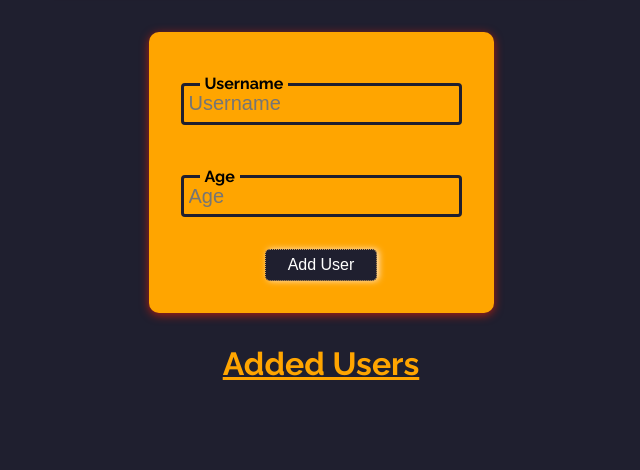
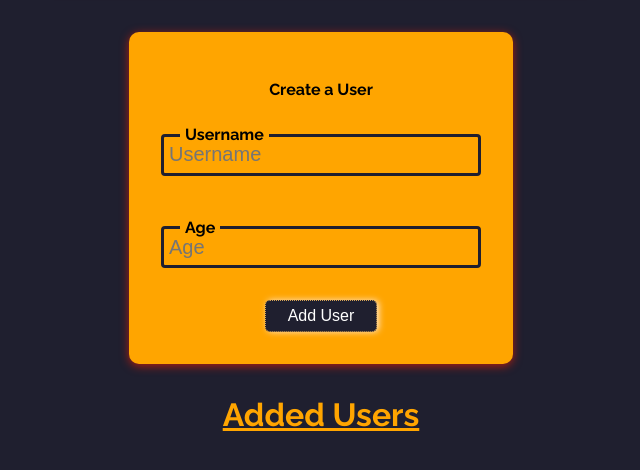
Before and after one commit to sherylbee/oh-crud, a React (Create React App) app: page / in a window 1280 px wide. Shown: the top 470 px of the page, without its empty margins (319-959 px from the left). Built offline with nearby package versions, Linux system fonts and the light colour scheme.

Commit message:
adds styled warning message on add missing data

```diff
--- a/src/Components/App.js
+++ b/src/Components/App.js
@@ -56,6 +56,7 @@ function App() {
   let [users, updateUsers] = useState([]);
   let [selectedUser, updateSelectedUser] = useState({username:'', age:'', key:'', dataKey:''})
   let [openModal, updateOpenModal] = useState(false)
+  let [displayMsg, updateDisplayMsg] = useState('')
   const handleCloseModal = (accept, user)=>{
     updateOpenModal(false)
     if(!accept) return;
@@ -80,14 +81,17 @@ function App() {
         updateOpenModal(true)
     }
   }
+  const showMessage = (msg)=>{
+    updateDisplayMsg(msg)
+  }
 
   let usersElementList = users.map(user=><User removeUser={scheduleUpdateUser} name={user.username} age={user.age} key={user.key} dataKey={user.key}/>)
 
   return (
     <div className="App">
       <Modal type="warning" open={openModal} close={handleCloseModal} term={selectedUser}/>
-      <Card>
-        <AddUser users={users} onAddUser={scheduleUpdateUser}/>
+      <Card msg={displayMsg} className="addUser">
+        <AddUser users={users} onAddUser={scheduleUpdateUser} onNotifyParent={showMessage}/>
       </Card>
       <h1 style={{color:'orange', textDecoration: 'underline'}}>Added Users</h1>
 
--- a/src/Components/UI/Card.css
+++ b/src/Components/UI/Card.css
@@ -1,9 +1,11 @@
 .card{
     display: flex;
+    flex-direction: column;
     justify-content: center;
     max-height: fit-content;
     min-height: 8em;
-    max-width: fit-content;
+    /* max-width: fit-content; */
+    /* width: 20em; */
     padding: 2em;
     border-radius: 10px;
     box-shadow: 0px 2px 10px rgba(255, 30, 0, 0.646);
@@ -12,18 +14,53 @@
     background-color:orange;
 
 }
-/* @media(min-width:700px){
-    .card{
-         background-color: orange;
-    }
-} */
+
+.card.addUser{
+    width: 20em;
+}
 
 .card.modal{
+    /* max-width: fit-content; */
+
     z-index: 10;
     position: absolute;
     left: 50%;
     transform: translate(-50%, -130%);
     animation: slideUp 1s cubic-bezier(0.68,-0.55,0.51,1.33);
+}
+
+.card .message{
+    min-height: 1em ;
+}
+
+.card .warning{
+    animation: blink 5s infinite;
+    color: black;
+}
+
+@keyframes blink {
+    5%{
+        color: red;
+    }
+    10%{
+        color:black
+    }
+    15%{
+        color: red;
+    }
+    20%{
+        color:black;
+    }
+    25%{
+        color: red;
+    }
+    30%{
+        color:black
+    }
+    100%{
+        color: black;
+    }
+
 }
 
 .card.modal.show{
@@ -37,13 +74,13 @@
         top: -130%
     }
     to{
-        top: 35%;
+        top: 40%;
     }
 }
 
 @keyframes slideUp {
     from{
-        top: 35%;
+        top: 40%;
     }
     to{
         top: -130%
--- a/src/Components/UI/Card.js
+++ b/src/Components/UI/Card.js
@@ -1,10 +1,26 @@
-import {React} from "react";
+import {React, useEffect, useState} from "react";
 import "./Card.css";
 
-const Card = ({className, children})=>{
+const Card = ({className, msg, children})=>{
     const classes = className ? className :""
+    const [displayMsg, updateDisplayMsg] = useState(msg)
+    useEffect(()=>{
+        updateDisplayMsg(msg)
+    }, [msg])
+    console.log(msg);
     return (
         <div className={`card ${classes}`}>
+            {
+                classes.indexOf('modal') === -1 &&
+                <section className="message">
+                {
+                    !displayMsg&&
+                    <p>Create a User</p>
+                }
+                    <p className='warning'>{displayMsg}</p>
+                </section>
+            }
+
             {children}
         </div>
     )
--- a/src/Components/Users/AddUser.css
+++ b/src/Components/Users/AddUser.css
@@ -49,8 +49,10 @@ input:focus, :focus-visible{
     outline-style: solid;
     border: none;
     padding: 4px 7px;
-    width: -moz-fit-content;
-    width: fit-content;
+    /* width: -moz-fit-content; */
+    /* width: fit-content; */
+
+    width: -webkit-fill-available;
 }
 
 .input:focus-within::before{
--- a/src/Components/Users/AddUser.js
+++ b/src/Components/Users/AddUser.js
@@ -1,7 +1,7 @@
 import {React, useState} from "react";
 import './AddUser.css'
 
-const AddUser = ({users, onAddUser})=>{
+const AddUser = ({users, onAddUser, onNotifyParent})=>{
     const [user, updateUserAsync] = useState({username:'', age:''});
 
     const updateUser = (target)=>{
@@ -11,21 +11,24 @@ const AddUser = ({users, onAddUser})=>{
         updateUserAsync({...user, [id]:value})
     }
     const addUserHandler = (e)=>{
-
         e.preventDefault();
         user.key = user.dataKey = Math.floor(Math.random()*1000);
+        let warningMessage = ""
         let userValues = [];
            for(let key in user){
                 if(!user[key]){
                     userValues = [...userValues, key]
-                    console.log(`please submit ${key}`)
                 }
             }
             if(!userValues.length){
                 onAddUser('add', user)
                 updateUserAsync({username:'', age:''})
+                onNotifyParent(warningMessage)
             }
-
+            else{
+                warningMessage = `Please submit ${userValues.join(' and ')}...`
+                onNotifyParent(warningMessage)
+            }
     }
     return(
         <form onSubmit={addUserHandler}>
--- a/src/Components/Users/User.css
+++ b/src/Components/Users/User.css
@@ -5,6 +5,4 @@
     margin: auto;
     margin-bottom: 1em;
     padding: 1em;
-
-
 }
```
